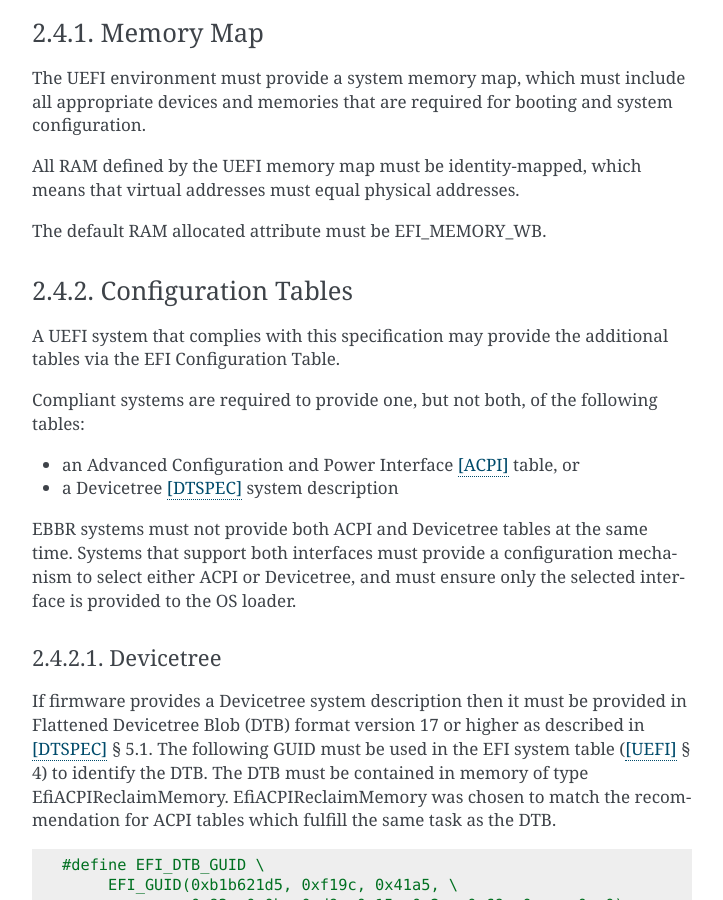
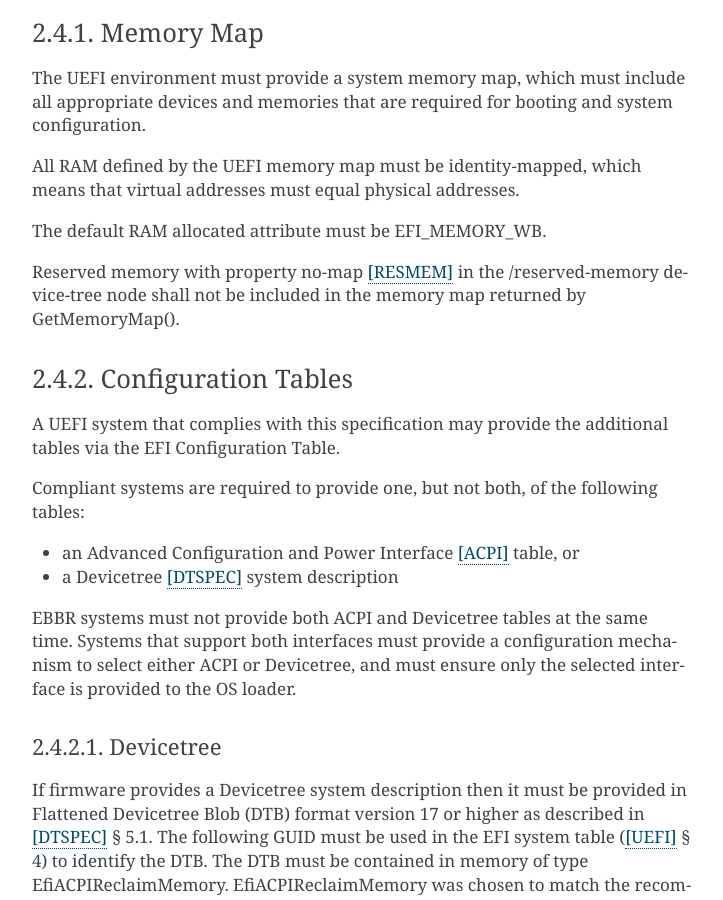
Before and after one commit to ARM-software/ebbr, a Sphinx documentation site: the page built from source/chapter2-uefi.rst, in a window 1280 px wide and 900 px high, scrolled down 1451 px. Shown: the whole window, without its empty margins (388-1111 px from the left). Built offline with Sphinx 7.4.7, drawn with Linux system fonts in a browser that asks for light colours.

Commit message:
GetMemoryMap(), handling of no-map DT property
Closes: #52

The no-map property of the /reserved-memory DT node is used by Linux to
signal that a memory region shall not be mapped and that speculative access
shall not be permitted.

The memory map returned by GetMemoryMap() does not have a flag
corresponding to no-map. So the closest thing we can do is not to include
no-map reserved memory into the map returned by GetMemoryMap().

Signed-off-by: Heinrich Schuchardt <xypron.glpk@gmx.de>

```diff
--- a/source/chapter2-uefi.rst
+++ b/source/chapter2-uefi.rst
@@ -73,6 +73,10 @@ All RAM defined by the UEFI memory map must be identity-mapped, which means
 that virtual addresses must equal physical addresses.
 
 The default RAM allocated attribute must be EFI_MEMORY_WB.
+
+Reserved memory with property no-map [RESMEM]_ in the /reserved-memory
+device-tree node shall not be included in the memory map returned by
+GetMemoryMap().
 
 Configuration Tables
 --------------------
--- a/source/references.rst
+++ b/source/references.rst
@@ -16,6 +16,10 @@
    <https://static.docs.arm.com/den0022/c/DEN0022C_Power_State_Coordination_Interface.pdf>`_
    30 January 2015, `Arm Limited <http://arm.com>`_
 
+.. [RESMEM] `Reserved memory regions
+   <https://www.kernel.org/doc/Documentation/devicetree/bindings/reserved-memory/reserved-memory.txt>`_,
+   21 July 2020, Linux kernel
+
 .. [SBBR] `Arm Server Base Boot Requirements specification Issue B (v1.0)
    <https://static.docs.arm.com/den0044/b/DEN0044B_Server_Base_Boot_Requirements.pdf>`_
    8 March 2016, `Arm Limited <http://arm.com>`_
```
